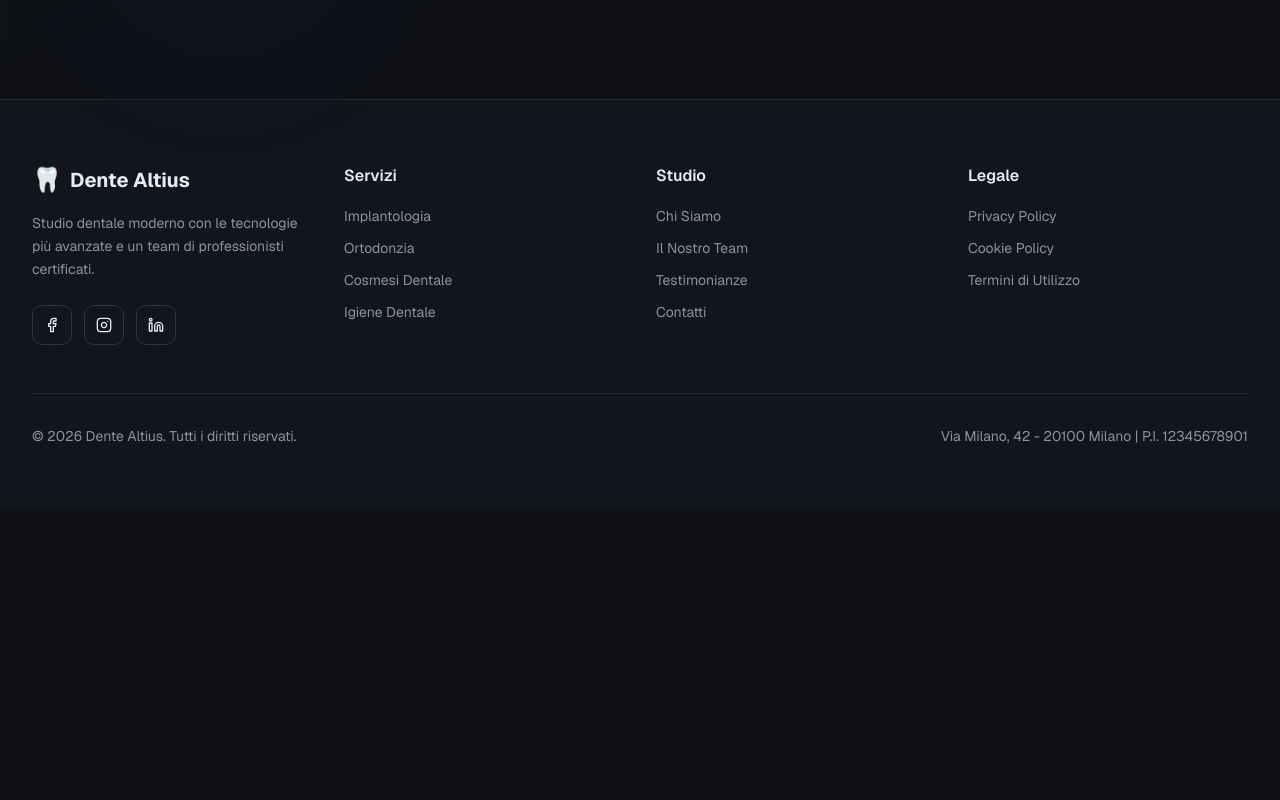
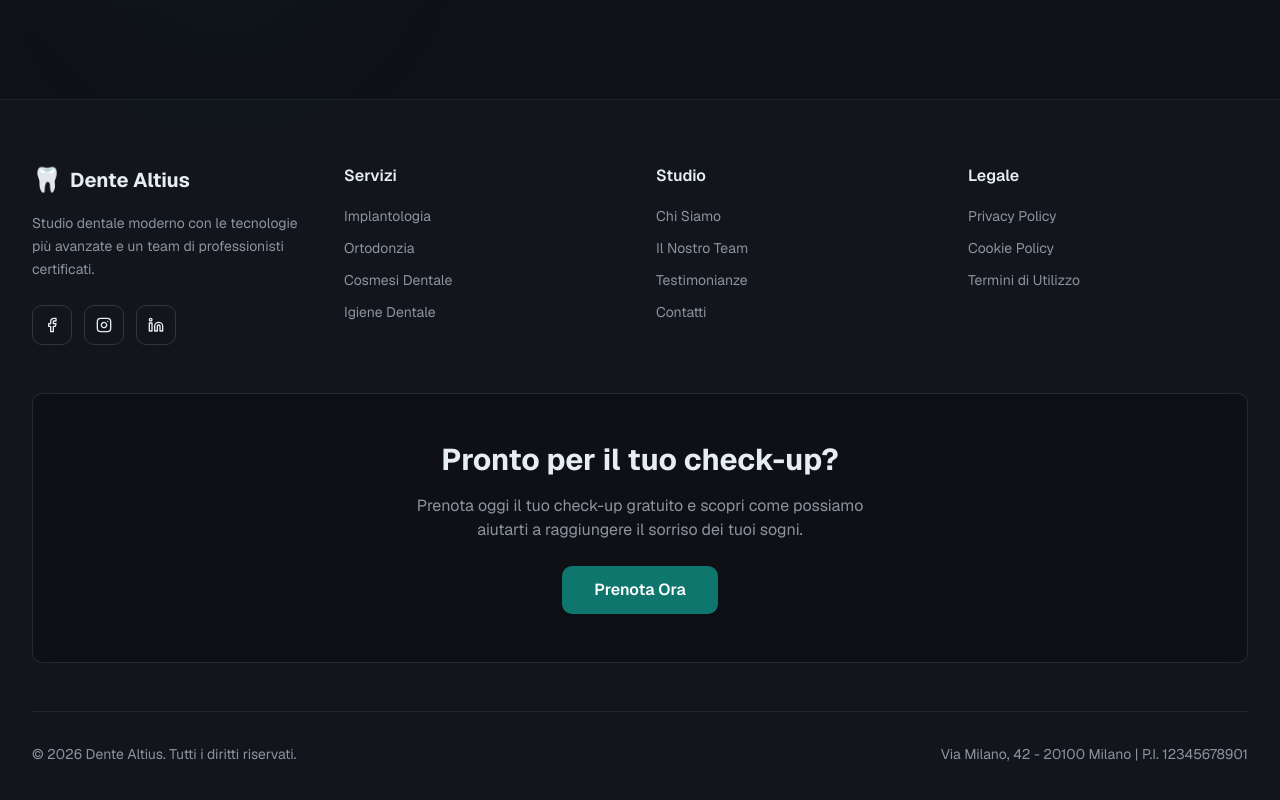
Before and after one commit to MarcoBertaccini/v0-demo-dentisti, a Next.js app: page / in a window 1280 px wide. Shown: the part 6036-6836 px from the top of the page. Before the commit the page ends 6546 px from the top, so only its background shows below. Built offline with nearby package versions, Linux system fonts and the light colour scheme; no server answers.

Commit message:
feat: add CTA section to footer with GA4 tracking\n\nInsert compelling CTA section with button and analytics.

```diff
--- a/components/footer.tsx
+++ b/components/footer.tsx
@@ -1,10 +1,14 @@
 'use client'
 
+import { useState } from 'react'
 import Link from 'next/link'
 import { motion } from 'framer-motion'
 import { Facebook, Instagram, Linkedin } from 'lucide-react'
+import BookingModal from './booking-modal'
+import { analyticsEvents } from '@/lib/analytics-events'
 
 export default function Footer() {
+  const [isModalOpen, setIsModalOpen] = useState(false)
   const currentYear = new Date().getFullYear()
 
   const footerSections = [
@@ -130,6 +134,30 @@ export default function Footer() {
           </motion.div>
         </div>
 
+        {/* CTA Section */}
+        <motion.div
+          initial={{ opacity: 0, y: 20 }}
+          whileInView={{ opacity: 1, y: 0 }}
+          transition={{ duration: 0.6 }}
+          className="mb-12 rounded-lg glass-dark p-8 md:p-12 flex flex-col items-center justify-center text-center"
+        >
+          <h3 className="text-2xl md:text-3xl font-bold mb-4 text-foreground">
+            Pronto per il tuo check-up?
+          </h3>
+          <p className="text-muted-foreground mb-6 max-w-md">
+            Prenota oggi il tuo check-up gratuito e scopri come possiamo aiutarti a raggiungere il sorriso dei tuoi sogni.
+          </p>
+          <button
+            onClick={() => {
+              analyticsEvents.bookingCTAClickedFrom('footer')
+              setIsModalOpen(true)
+            }}
+            className="rounded-lg bg-accent px-8 py-3 font-semibold text-accent-foreground hover:bg-accent/90 transition-colors shadow-lg hover:shadow-xl"
+          >
+            Prenota Ora
+          </button>
+        </motion.div>
+
         {/* Divider */}
         <div className="mb-8 h-px bg-border/50" />
 
@@ -148,6 +176,8 @@ export default function Footer() {
           </p>
         </motion.div>
       </div>
+
+      <BookingModal isOpen={isModalOpen} onClose={() => setIsModalOpen(false)} />
     </footer>
   )
 }
```
